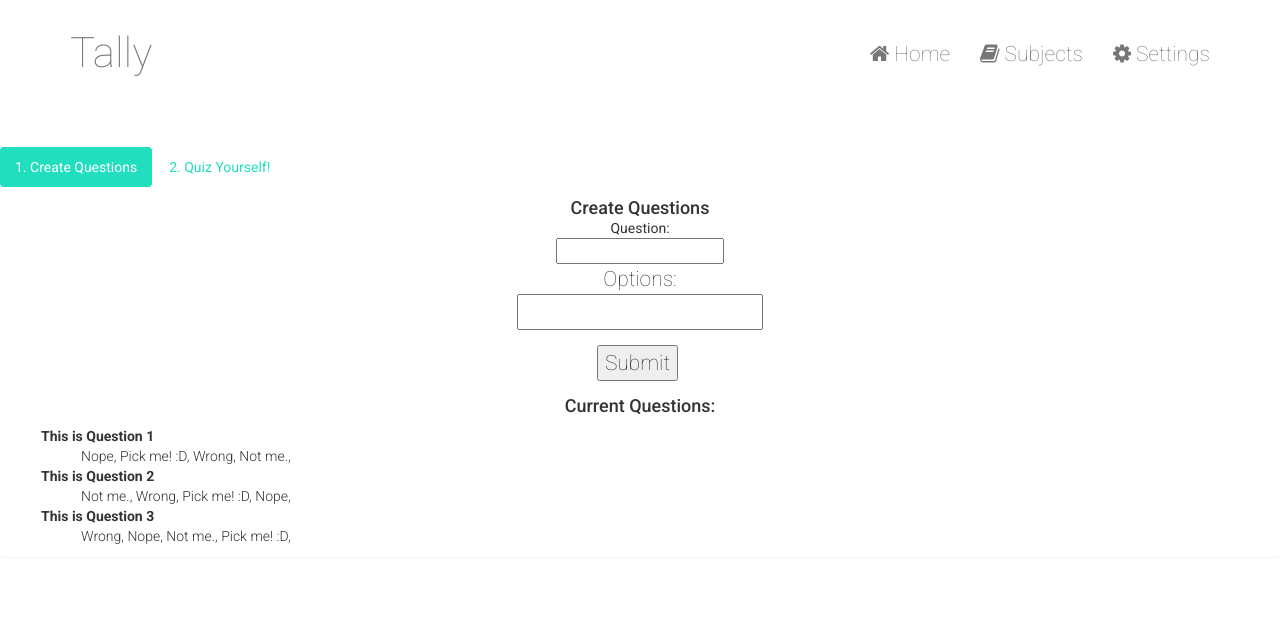
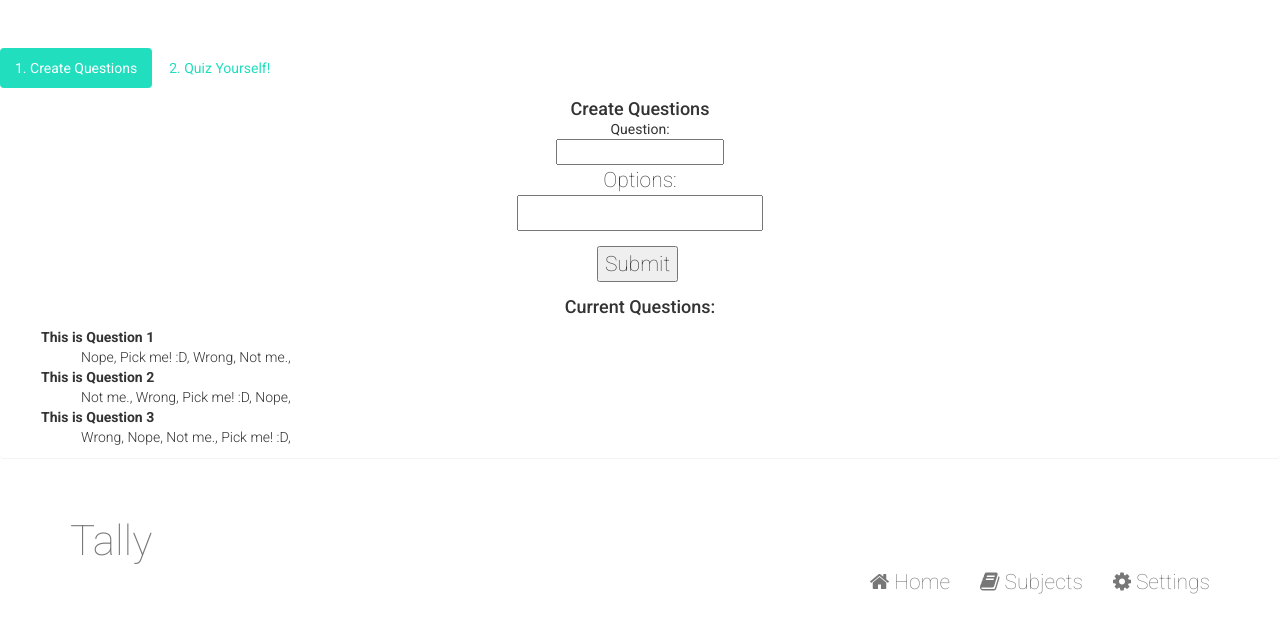
Before and after one commit to olivya/tally, a plain HTML site: page index.html in a window 1280 px wide. Drawn offline with nearby package versions, Linux system fonts and the light colour scheme; some packages are replaced by stand-ins of ours.

Commit message:
moved nav stuff to the bottom

```diff
--- a/index.html
+++ b/index.html
@@ -24,6 +24,11 @@
 
 <body>
 
+  <div id="main">
+    <!-- placeholder for views -->
+    <div ng-view></div>
+  </div>
+
 	 <header>
         <nav class="navbar navbar-default">
         <div class="container">
@@ -40,9 +45,5 @@
         </nav>
     </header>
 
-	<div id="main">
-		<!-- placeholder for views -->
-		<div ng-view></div>
-	</div>
 </body>
 </html>
--- a/style.css
+++ b/style.css
@@ -22,6 +22,7 @@ body,h1,h2,.navbar-brand {
 .navbar-brand {
 	font-size:3em;
 	font-weight: 100;
+	margin-top:-40px;
 }
 
 .ng-scope {
```
